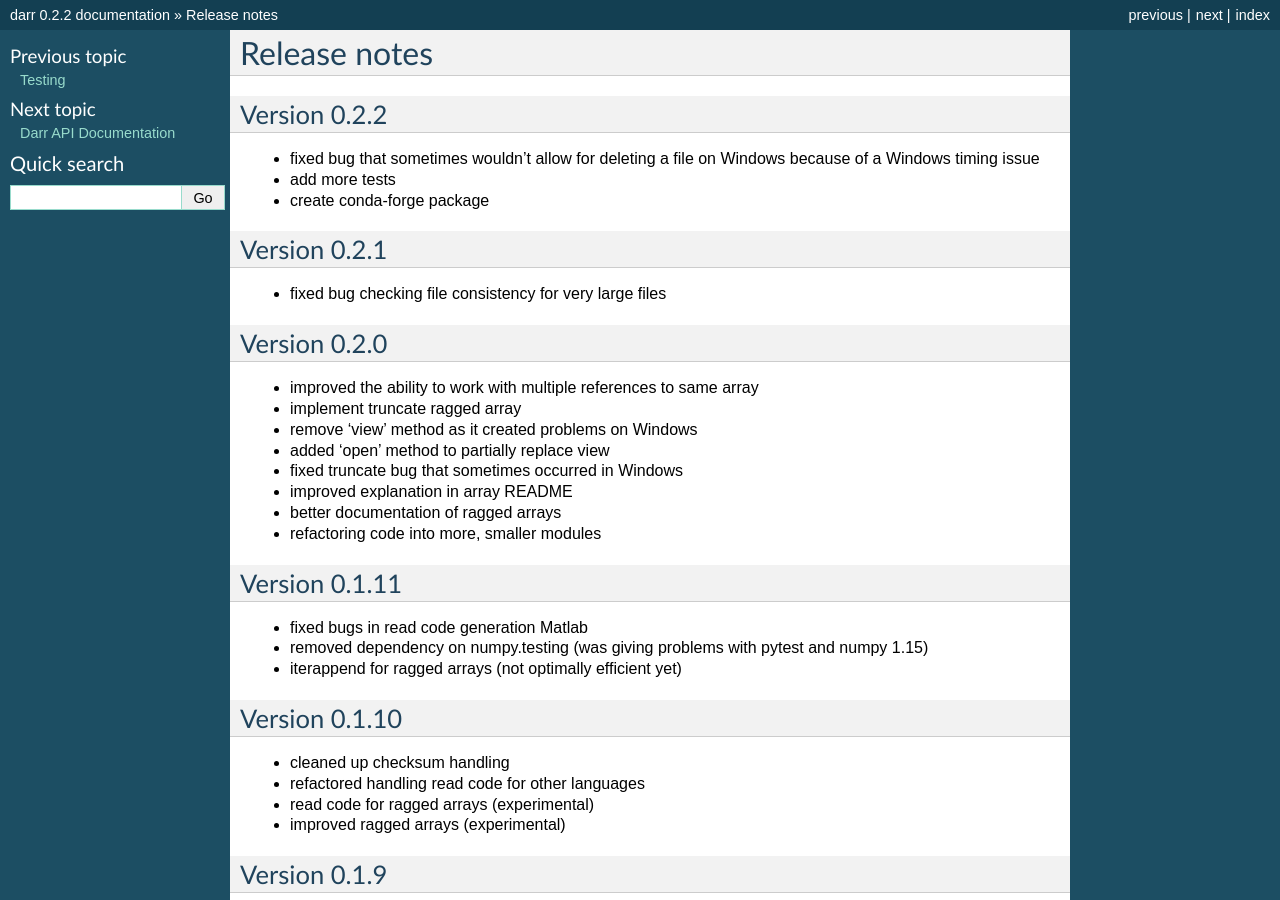
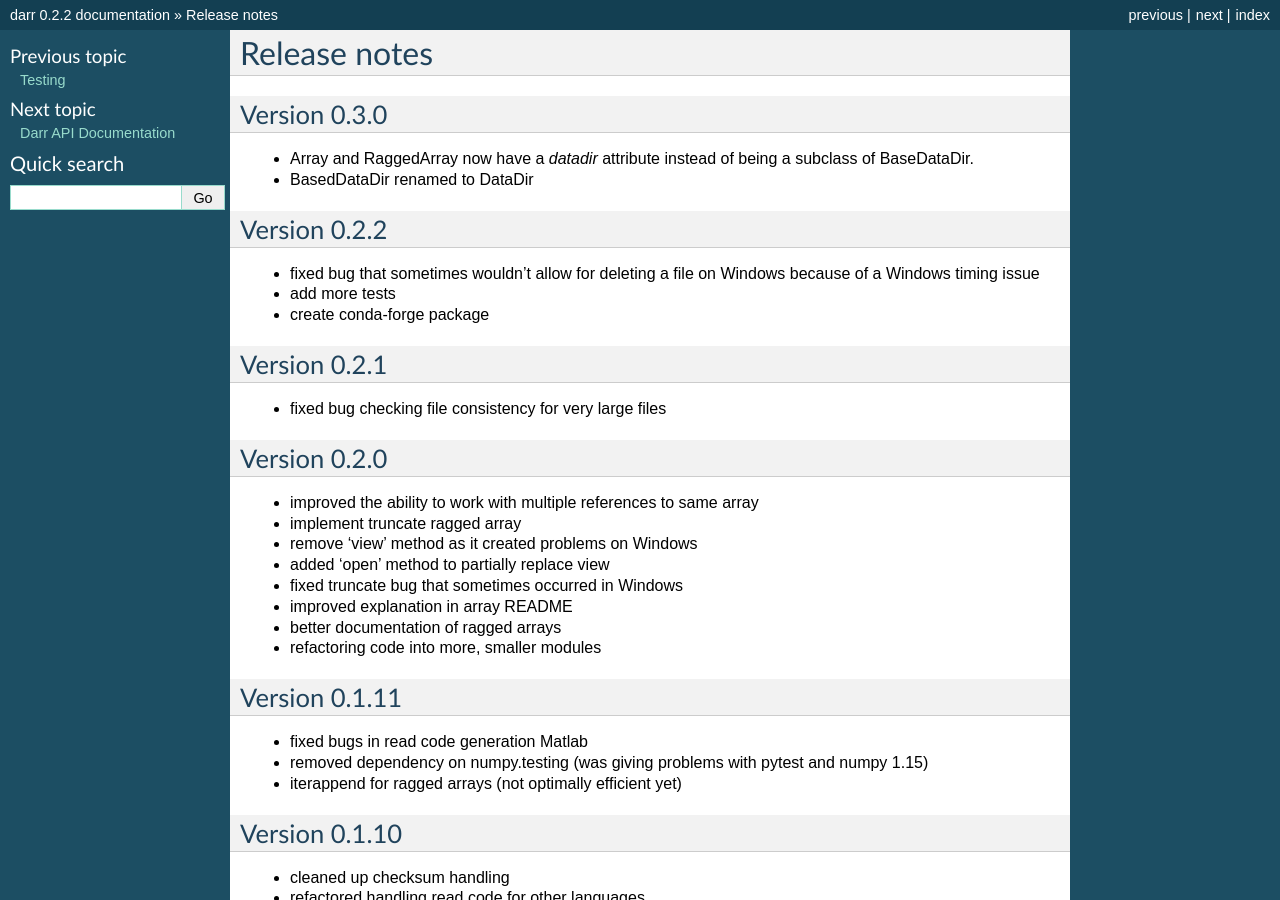
Before and after one commit to gbeckers/Darr, a Sphinx documentation site: the page built from docs/releasenotes.rst, in a window 1280 px wide and 900 px high. Built offline with Sphinx 7.4.7, drawn with Linux system fonts in a browser that asks for light colours.

Commit message:
updated release notes

```diff
--- a/docs/releasenotes.rst
+++ b/docs/releasenotes.rst
@@ -1,5 +1,12 @@
 Release notes
 =============
+
+Version 0.3.0
+-------------
+- Array and RaggedArray now have a `datadir` attribute instead of being a
+  subclass of BaseDataDir.
+- BasedDataDir renamed to DataDir
+
 
 Version 0.2.2
 -------------
```
